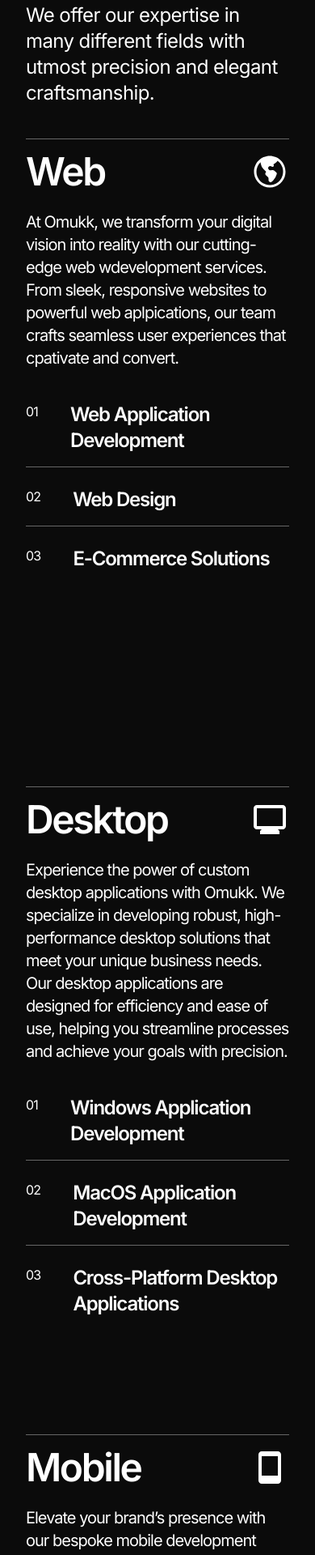
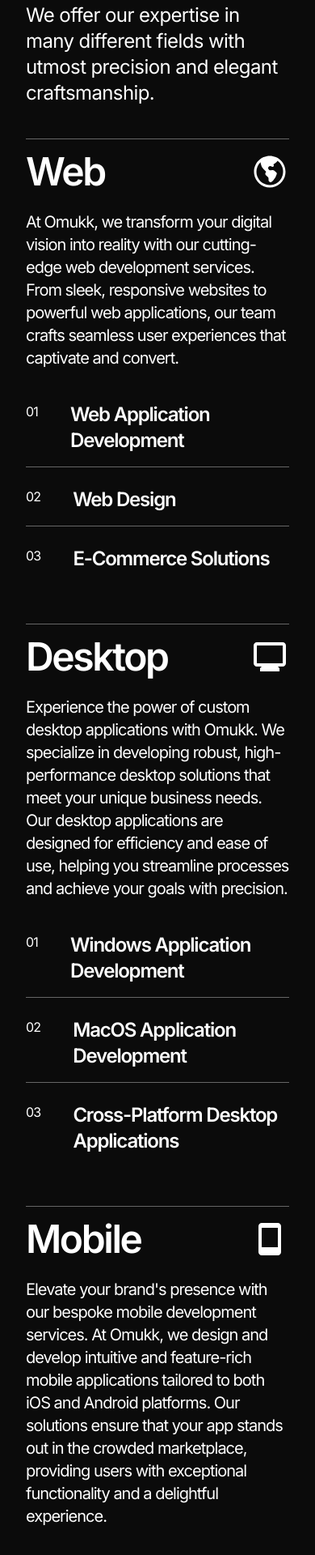
Before and after one commit to shafin-r/omukk, a React (Vite) app: page / in a window 390 px wide. Shown: the part 1817-3737 px from the top of the page at 81% size. Built offline with nearby package versions, Linux system fonts and the light colour scheme.

Commit message:
fix(type): fix typos

```diff
--- a/src/App.jsx
+++ b/src/App.jsx
@@ -383,10 +383,10 @@
                   </div>
                 </div>
               </section>
-              <section className="h-full box-border">
+              <section className="h-full box-border space-y-12 lg:space-y-0">
                 <section
                   ref={webRef}
-                  className="h-[50em] lg:h-[600px] flex flex-col gap-6 border-t-[1px] border-[#eee]/40 w-full bg-[#0b0b0b] pt-4"
+                  className="h-fit lg:h-[600px] flex flex-col gap-6 border-t-[1px] border-[#eee]/40 w-full bg-[#0b0b0b] pt-4"
                 >
                   <div className="flex justify-between items-center">
                     <h1 className="w-full flex justify-between font-Inter font-semibold tracking-tighter text-5xl">
@@ -398,9 +398,9 @@
                     <div className="lg:w-1/2">
                       <p className="font-Inter text-xl tracking-tighter lg:w-2/3">
                         At Omukk, we transform your digital vision into reality
-                        with our cutting-edge web wdevelopment services. From
-                        sleek, responsive websites to powerful web aplpications,
-                        our team crafts seamless user experiences that cpativate
+                        with our cutting-edge web development services. From
+                        sleek, responsive websites to powerful web applications,
+                        our team crafts seamless user experiences that captivate
                         and convert.
                       </p>
                     </div>
@@ -434,7 +434,7 @@
                 </section>
                 <section
                   ref={desktopRef}
-                  className="desktop-section h-[50em] lg:h-[600px] flex flex-col gap-6 border-t-[1px] border-[#eee]/40 bg-[#0b0b0b] pt-4"
+                  className="desktop-section h-fit lg:h-[600px] flex flex-col gap-6 border-t-[1px] border-[#eee]/40 bg-[#0b0b0b] pt-4"
                 >
                   <div className="flex justify-between items-center">
                     <h1 className=" flex w-full justify-between font-Inter font-semibold tracking-tighter text-5xl">
@@ -483,7 +483,7 @@
                 </section>
                 <section
                   ref={mobileRef}
-                  className="mobile-section h-[50em] lg:h-[600px] flex flex-col gap-6 border-t-[1px] border-[#eee]/40 bg-[#0b0b0b] pt-4"
+                  className="mobile-section h-fit lg:h-[600px] flex flex-col gap-6 border-t-[1px] border-[#eee]/40 bg-[#0b0b0b] pt-4"
                 >
                   <div className="flex justify-between items-center">
                     <h1 className="w-full flex justify-between font-Inter font-semibold tracking-tighter text-5xl">
@@ -494,13 +494,13 @@
                   <div className="flex flex-col gap-10 lg:gap-0 lg:flex-row w-full">
                     <div className="lg:w-1/2">
                       <p className="font-Inter text-xl tracking-tighter lg:w-2/3">
-                        Elevate your brand’s presence with our bespoke mobile
-                        development services. At Omukk, we design and develop
-                        intuitive and feature-rich mobile applications tailored
-                        to both iOS and Android platforms. Our solutions ensure
-                        that your app stands out in the crowded marketplace,
-                        providing users with exceptional functionality and a
-                        delightful experience.
+                        Elevate your brand&apos;s presence with our bespoke
+                        mobile development services. At Omukk, we design and
+                        develop intuitive and feature-rich mobile applications
+                        tailored to both iOS and Android platforms. Our
+                        solutions ensure that your app stands out in the crowded
+                        marketplace, providing users with exceptional
+                        functionality and a delightful experience.
                       </p>
                     </div>
                     <div className="lg:w-1/2 flex flex-col gap-6">
@@ -533,7 +533,7 @@
                 </section>
                 <section
                   ref={devopsRef}
-                  className="h-[50em] lg:h-[600px] flex flex-col gap-6 border-t-[1px] border-[#eee]/40 bg-[#0b0b0b] pt-4"
+                  className="h-fit lg:h-[600px] flex flex-col gap-6 border-t-[1px] border-[#eee]/40 bg-[#0b0b0b] pt-4"
                 >
                   <div className="flex justify-between items-center">
                     <h1 className="w-full flex justify-between font-Inter font-semibold tracking-tighter text-5xl">
```
